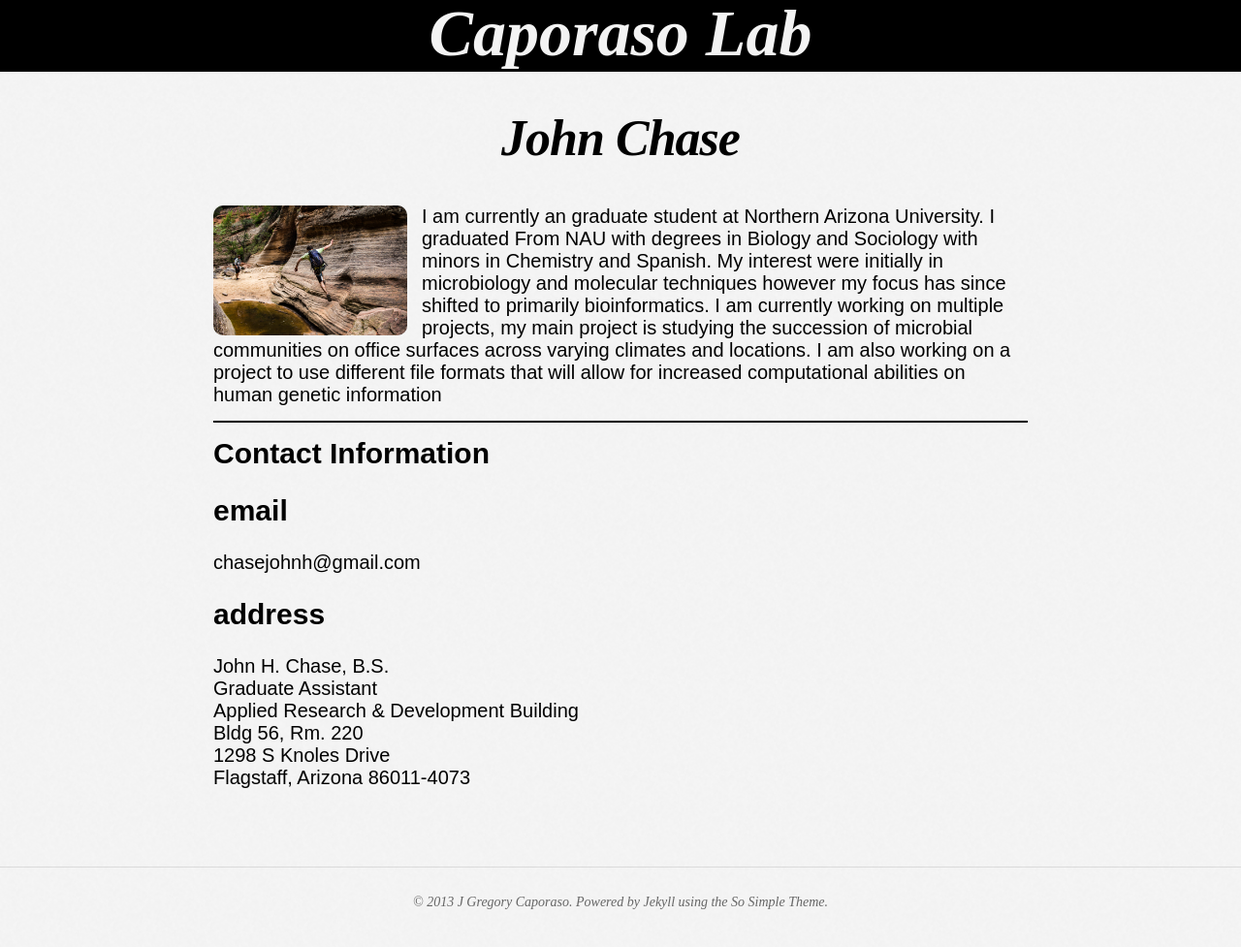
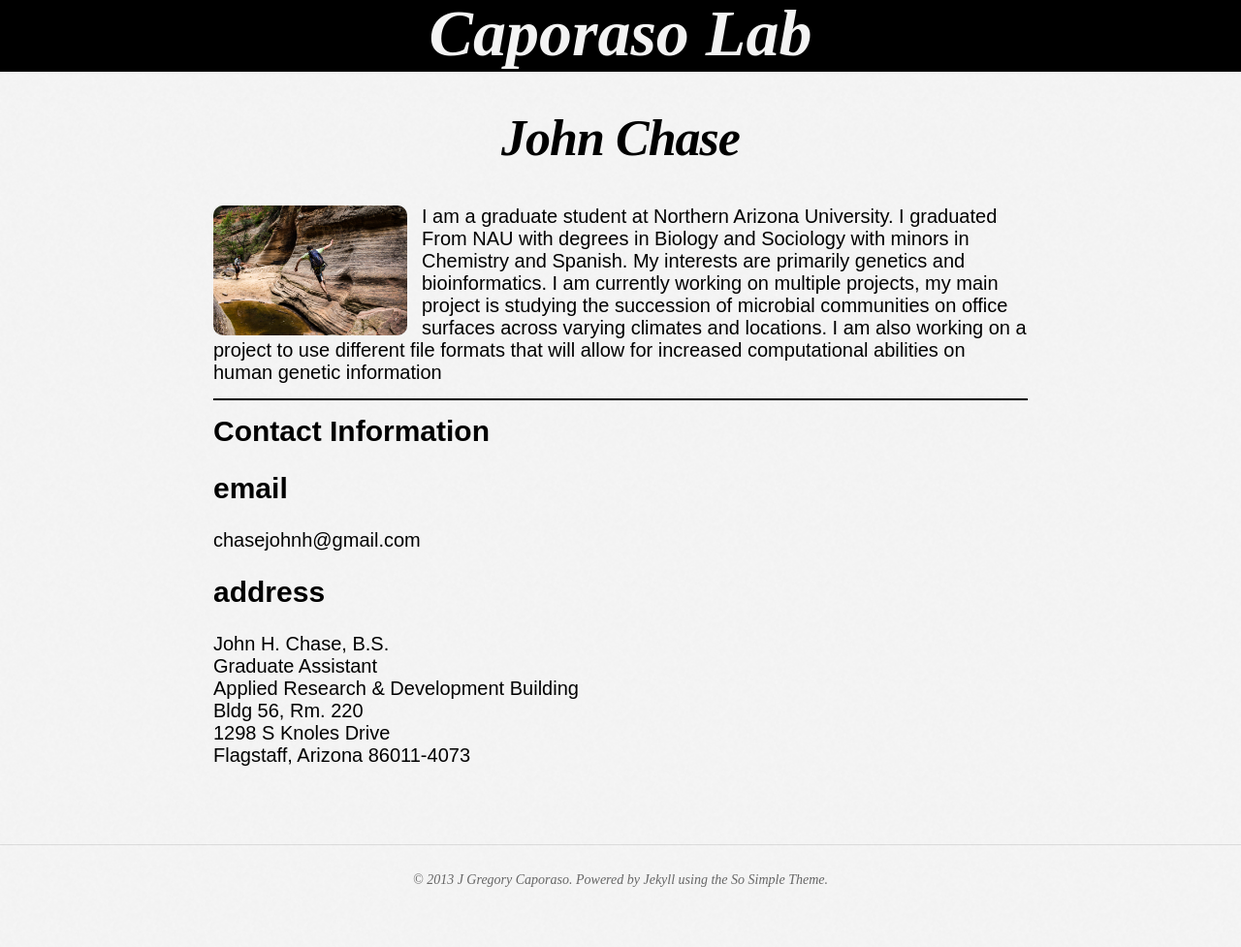
Before and after one commit to wmercurio/gregcaporaso.github.com, a Jekyll site: the page built from people/john-chase/index.md, in a window 1280 px wide, cut to the strip 0-1014 px from the top of the page. Shown: the top 977 px of the strip at 97% size. Built offline with Jekyll 4.4.1, drawn with Linux system fonts in a browser that asks for light colours.

Commit message:
Fixed a few errors in the text and removed some extra text that didn't really need to be there.

```diff
--- a/people/john-chase/index.md
+++ b/people/john-chase/index.md
@@ -4,7 +4,7 @@ datatype: bio
 
 title: "John Chase"
 picture: "john-chase/profile.png"
-abstract: "I am currently an graduate student at Northern Arizona University. I graduated From NAU with degrees in Biology and Sociology with minors in Chemistry and Spanish. My interest were initially in microbiology and molecular techniques however my focus has since shifted to primarily bioinformatics. I am currently working on multiple projects, my main project is studying the succession of microbial communities on office surfaces across varying climates and locations. I am also working on a project to use different file formats that will allow for increased computational abilities on human genetic information"
+abstract: "I am a graduate student at Northern Arizona University. I graduated From NAU with degrees in Biology and Sociology with minors in Chemistry and Spanish. My interests are primarily genetics and bioinformatics. I am currently working on multiple projects, my main project is studying the succession of microbial communities on office surfaces across varying climates and locations. I am also working on a project to use different file formats that will allow for increased computational abilities on human genetic information"
 ---
 
 #Contact Information
```
